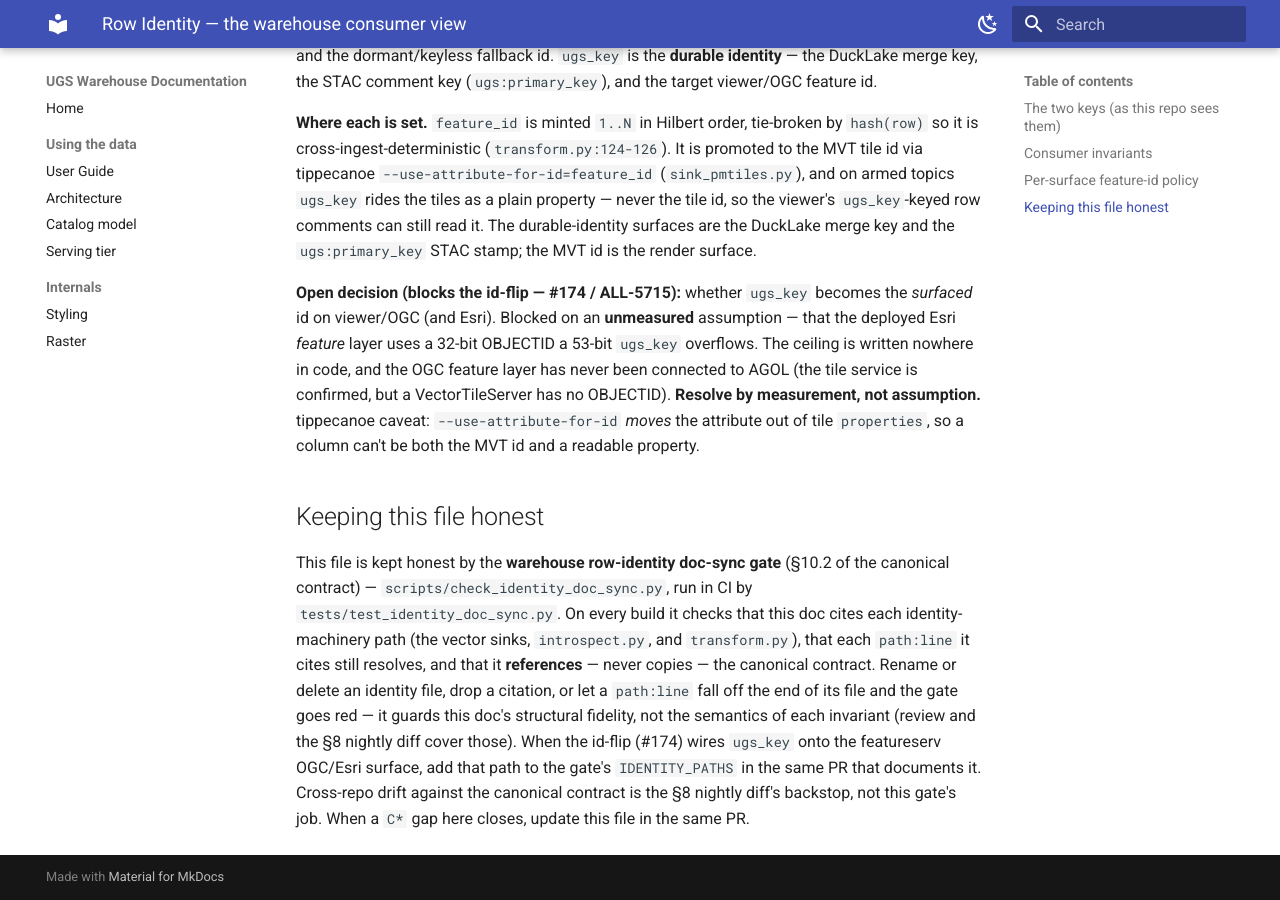
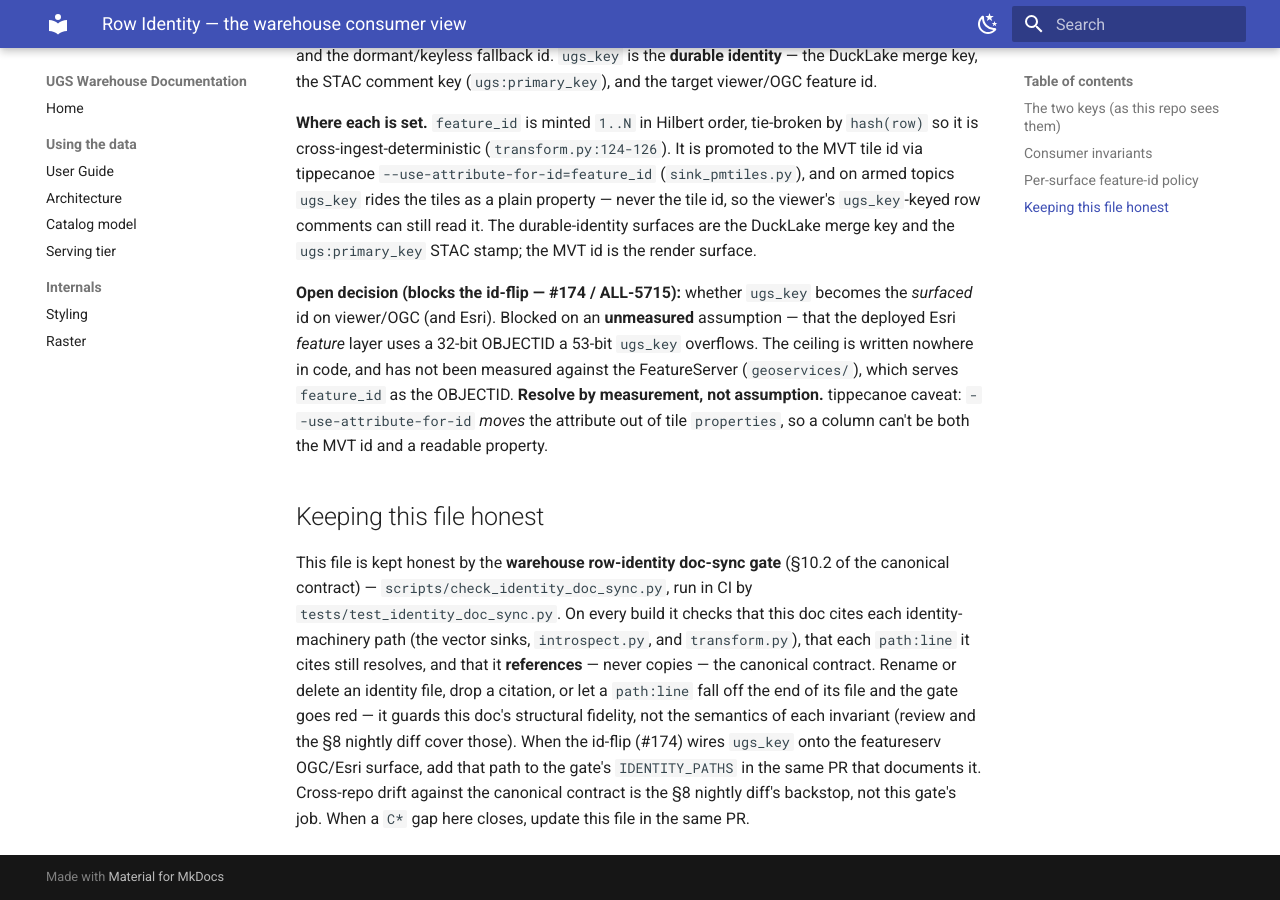
Before and after one commit to UGS-GIO/ugs-warehouse, an MkDocs documentation site: the page built from docs/IDENTITY.md, in a window 1280 px wide and 900 px high, scrolled down 1940 px. Built offline with MkDocs 1.6.1 and Material for MkDocs 9.7.7, drawn with Linux system fonts in a browser that asks for light colours.

Commit message:
refactor: drop the last tiles service references

```diff
--- a/docs/IDENTITY.md
+++ b/docs/IDENTITY.md
@@ -61,8 +61,8 @@ comments can still read it. The durable-identity surfaces are the DuckLake merge
 **Open decision (blocks the id-flip — #174 / ALL-5715):** whether `ugs_key` becomes the *surfaced*
 id on viewer/OGC (and Esri). Blocked on an **unmeasured** assumption — that the deployed Esri
 *feature* layer uses a 32-bit OBJECTID a 53-bit `ugs_key` overflows. The ceiling is written nowhere
-in code, and the OGC feature layer has never been connected to AGOL (the tile service is confirmed,
-but a VectorTileServer has no OBJECTID). **Resolve by measurement, not assumption.** tippecanoe
+in code, and has not been measured against the FeatureServer (`geoservices/`), which serves
+`feature_id` as the OBJECTID. **Resolve by measurement, not assumption.** tippecanoe
 caveat: `--use-attribute-for-id` *moves* the attribute out of tile `properties`, so a column can't be
 both the MVT id and a readable property.
 
```
Also changed, not shown: 1 other file.
